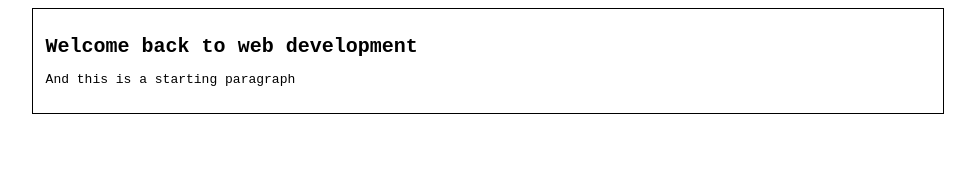
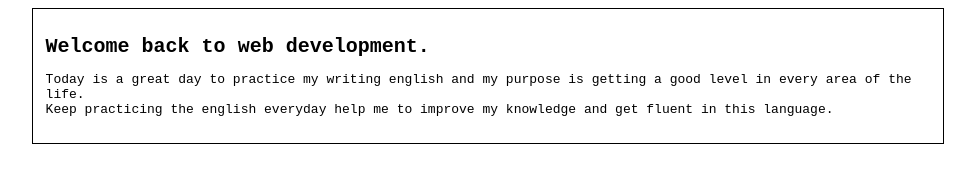
Before and after one commit to ricardojcrux/hyperblog, a plain HTML site: page index.html in a window 1280 px wide. Shown: the whole page, without its empty margins (152-1127 px from the left). Drawn offline with Linux system fonts and the light colour scheme.

Commit message:
Oscar puto

```diff
--- a/index.html
+++ b/index.html
@@ -6,8 +6,16 @@
     <body>
         <div id="container">
             <div id="post">
-                <h1>Welcome back to web development</h1>
-                <p>And this is a starting paragraph </p>
+                <h1>
+                    Welcome back to web development.
+                </h1>
+                <p>
+                    Today is a great day to practice my writing english and my purpose is getting a
+                    good level in every area of the life.</br>
+
+                    Keep practicing the english everyday help me to improve my knowledge and get fluent
+                    in this language.
+                </p>
             </div>
         </div>
     </body>
```
